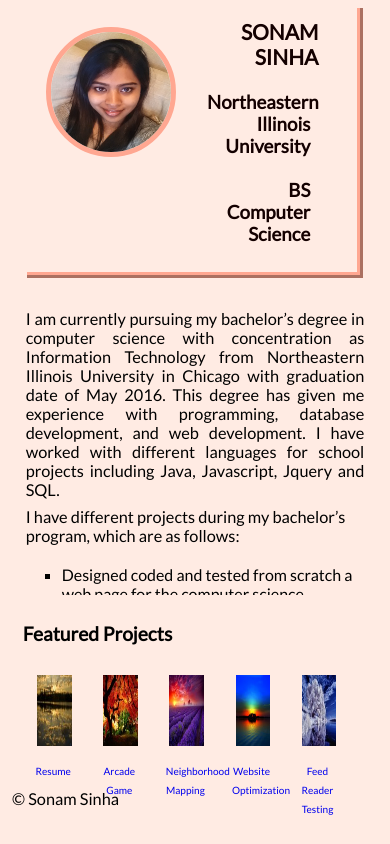
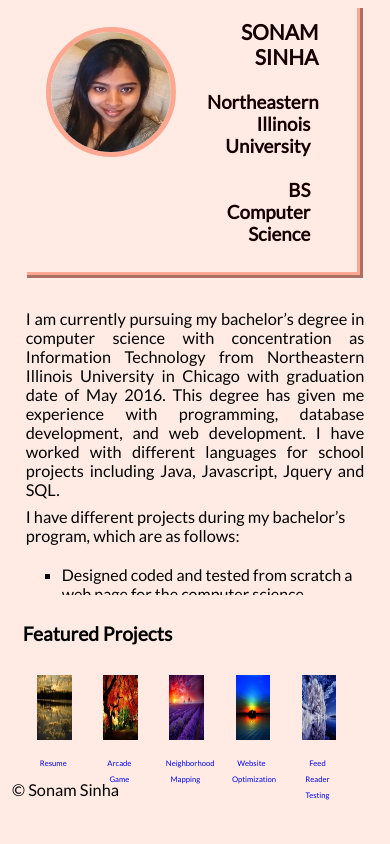
Before and after one commit to sonamsinha/front-enddev_udacity, a plain HTML site: page portfolio/framework/portfolio.html in a window 390 px wide. Drawn offline with Linux system fonts and the light colour scheme.

Commit message:
Changes made for styling

```diff
--- a/portfolio/framework/css/portfolio.css
+++ b/portfolio/framework/css/portfolio.css
@@ -35,7 +35,7 @@
 
     }
     p a.linkClass{
-        font-size: 0.630em;
+        font-size: 0.60em;
     }
 
 }
@@ -83,10 +83,6 @@ p{
     margin:auto;
 }
 
-/*.linkClass{ margin-left:0px;
-            margin-right:0px;
- }*/
-
 ul.style {
     list-style-type: square;
 }
@@ -103,7 +99,7 @@ div.col-2 p{ margin:5px;
             padding-right: 5px;
             padding-top: 5px;
             padding-left:2px;
-            font-size: 1em;
+            font-size: 0.80em;
             /*word-wrap: break-word; */
 }
 
```
